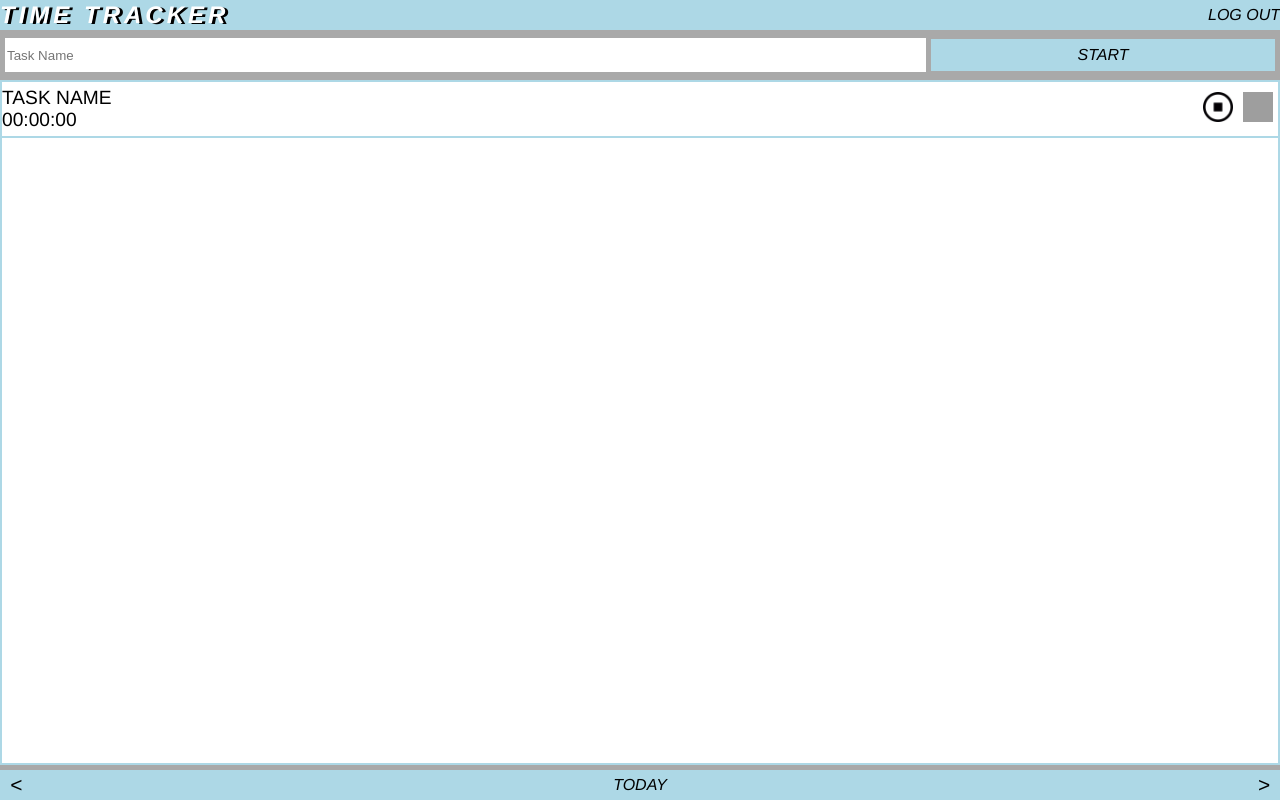
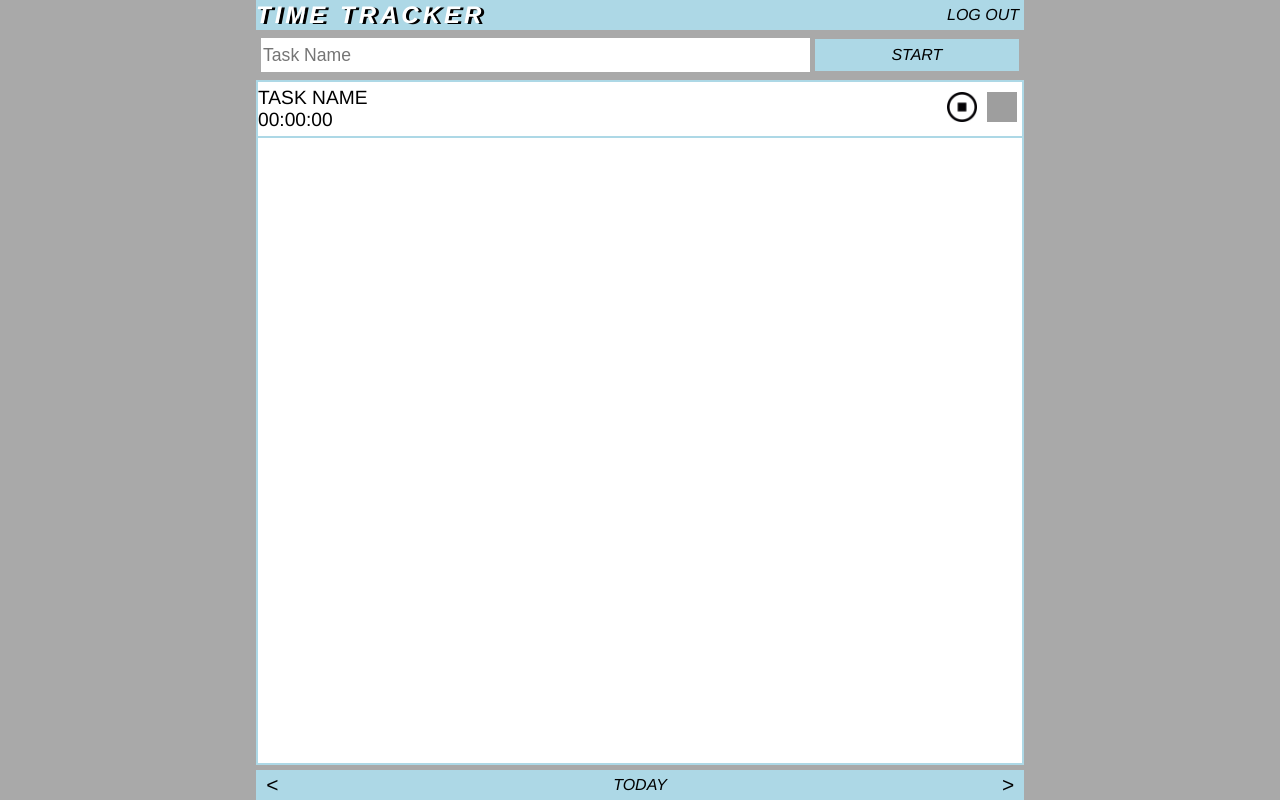
Before and after one commit to jamesmellorsoftware/timetracker, a PHP site: page / in a window 1280 px wide. Run offline with PHP 8.4, Linux system fonts and the light colour scheme; grey boxes are pictures that could not be loaded.

Commit message:
Further CSS changes for mobile mode

```diff
--- a/css/_index.scss
+++ b/css/_index.scss
@@ -4,6 +4,8 @@
     grid-template-columns: 1fr;
     grid-template-rows: 30px 50px 1fr 30px;
     width: 100%;
+
+    @media screen and (min-width: $mobile_width) { grid-template-columns: 20% 1fr 20%; }
 
     &_date {
         align-items: center;
@@ -12,6 +14,7 @@
         grid-column: 1 / -1;
         grid-row: 4 / 5;
         justify-content: space-between;
+        @media screen and (min-width: $mobile_width) { grid-column: 2 / 3; }
 
         &_date {
             height: 100%;
@@ -38,9 +41,12 @@
         grid-column: 1 / -1;
         grid-row: 1 / 2;
         justify-content: space-between;
+        @media screen and (min-width: $mobile_width) { grid-column: 2 / 3; }
 
         &_logout {
             height: 100%;
+            padding-left: 5px;
+            padding-right: 5px;
             &:active,
             &:focus { transform: scale(0.8); }
         }
@@ -52,6 +58,7 @@
         grid-column: 1 / -1;
         grid-row: 2 / 3;
         justify-content: space-between;
+        @media screen and (min-width: $mobile_width) { grid-column: 2 / 3; }
 
         &_button {
             height: $input_height;
@@ -63,6 +70,7 @@
 
         &_text {
             border-bottom: none !important;
+            font-size: 1.1rem;
             margin-left: 5px;
             margin-right: 5px;
             width: 80%;
@@ -76,6 +84,7 @@
         grid-row: 3 / 4;
         margin-bottom: 5px;
         overflow-y: scroll;
+        @media screen and (min-width: $mobile_width) { grid-column: 2 / 3; }
 
         @import "_task";
     }
--- a/css/_variables.scss
+++ b/css/_variables.scss
@@ -10,5 +10,6 @@ $monospace_font: 'Courier New';
 $monospace_font_fallback_1: 'Courier';
 $monospace_font_fallback_2: 'monospace';
 
-// Heights
+// Dimensions
 $input_height: 2rem;
+$mobile_width: 800px;
--- a/css/main.css
+++ b/css/main.css
@@ -163,6 +163,12 @@ input:active, input:focus {
   width: 100%;
 }
 
+@media screen and (min-width: 800px) {
+  .mainapp {
+    grid-template-columns: 20% 1fr 20%;
+  }
+}
+
 .mainapp_date {
   align-items: center;
   background-color: #add8e6;
@@ -170,6 +176,12 @@ input:active, input:focus {
   grid-column: 1 / -1;
   grid-row: 4 / 5;
   justify-content: space-between;
+}
+
+@media screen and (min-width: 800px) {
+  .mainapp_date {
+    grid-column: 2 / 3;
+  }
 }
 
 .mainapp_date_date {
@@ -202,8 +214,16 @@ input:active, input:focus {
   justify-content: space-between;
 }
 
+@media screen and (min-width: 800px) {
+  .mainapp_header {
+    grid-column: 2 / 3;
+  }
+}
+
 .mainapp_header_logout {
   height: 100%;
+  padding-left: 5px;
+  padding-right: 5px;
 }
 
 .mainapp_header_logout:active, .mainapp_header_logout:focus {
@@ -218,6 +238,12 @@ input:active, input:focus {
   justify-content: space-between;
 }
 
+@media screen and (min-width: 800px) {
+  .mainapp_newtask {
+    grid-column: 2 / 3;
+  }
+}
+
 .mainapp_newtask_button {
   height: 2rem;
   margin-right: 5px;
@@ -230,6 +256,7 @@ input:active, input:focus {
 
 .mainapp_newtask_text {
   border-bottom: none !important;
+  font-size: 1.1rem;
   margin-left: 5px;
   margin-right: 5px;
   width: 80%;
@@ -242,6 +269,12 @@ input:active, input:focus {
   grid-row: 3 / 4;
   margin-bottom: 5px;
   overflow-y: scroll;
+}
+
+@media screen and (min-width: 800px) {
+  .mainapp_tasks {
+    grid-column: 2 / 3;
+  }
 }
 
 .mainapp_tasks_task {
```
Also changed, not shown: 1 other file.
